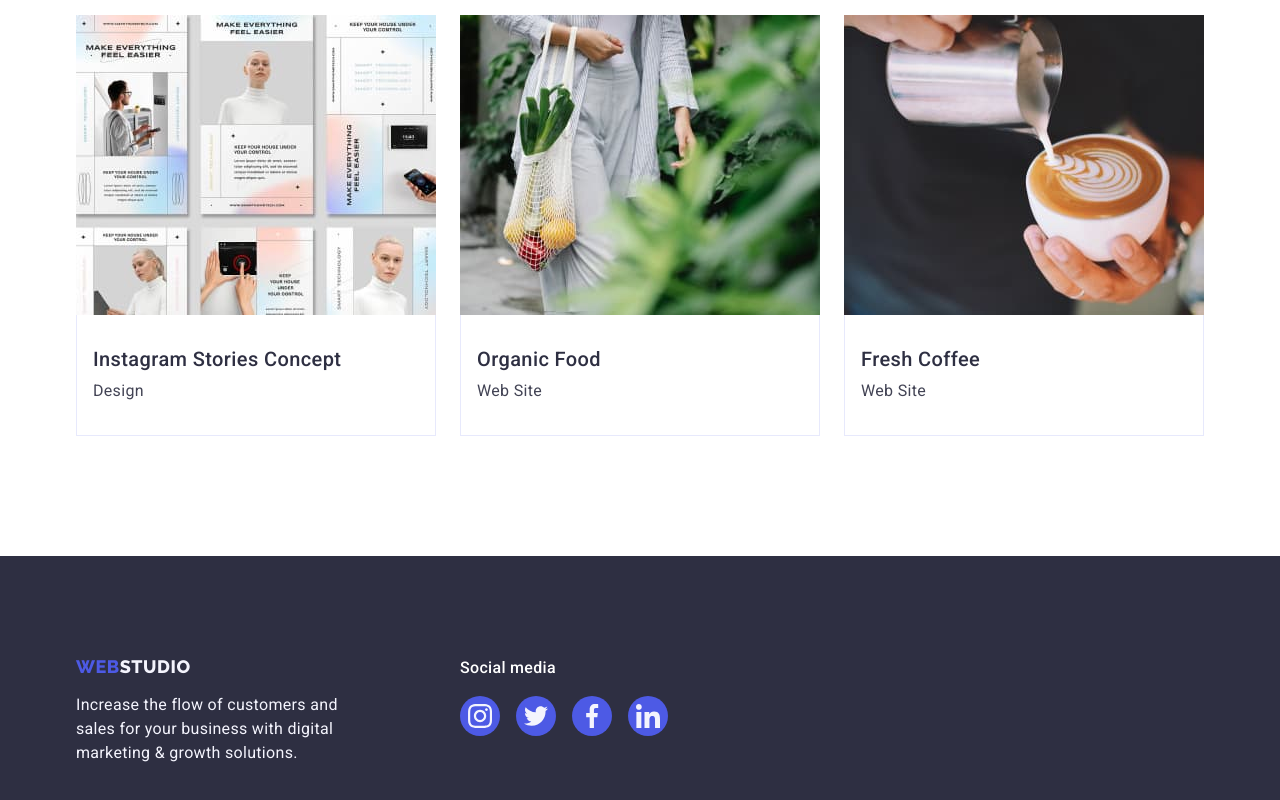
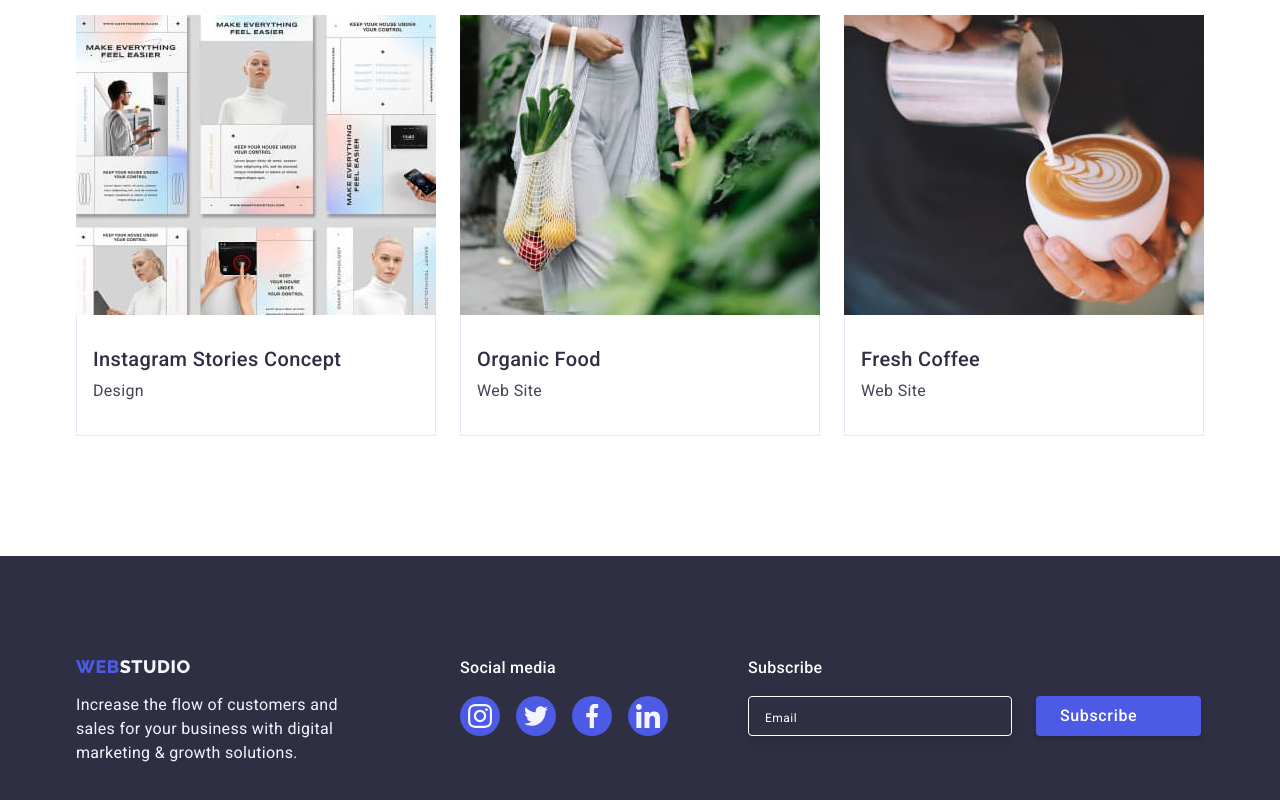
Before and after one commit to VovaJun123/goit-markup-hw-06, a plain HTML site: page portfolio.html in a window 1280 px wide. Shown: the part 1214-2014 px from the top of the page. Drawn offline with nearby package versions, Linux system fonts and the light colour scheme.

Commit message:
Update portfolio.html

```diff
--- a/portfolio.html
+++ b/portfolio.html
@@ -379,6 +379,23 @@
                 </ul>
             </div>
 
+            <div class="footer-form">
+                <label class="modal-form-field">
+                    <span class="footer-form-input-desc">Subscribe</span>
+
+                    <span class="footer-form-input-wrapper">
+                        <input type="email" name="user-email" pattern="[a-z0-9._%+-]+@[a-z0-9.-]+\.[a-z]{2,4}$"
+                            title="Invalid email address" class="footer-form-input" placeholder="Email" required>
+
+
+                </label>
+                <button type="submit" class="footer-form-submit">Subscribe<svg class="footer-form-subscribe-icon">
+                        <use href="./images/icons.svg#icon-icon-send"></use>
+                    </svg></button>
+                </span>
+
+            </div>
+
         </div>
 
     </footer>
```
